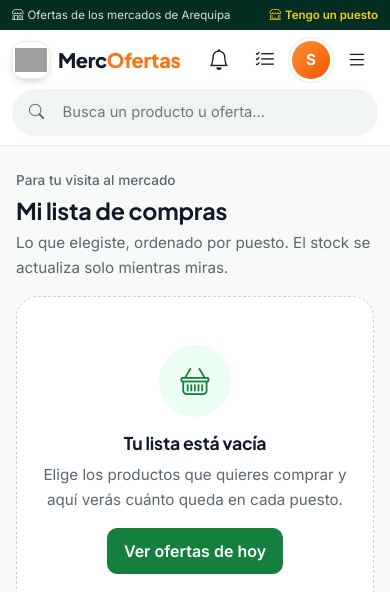
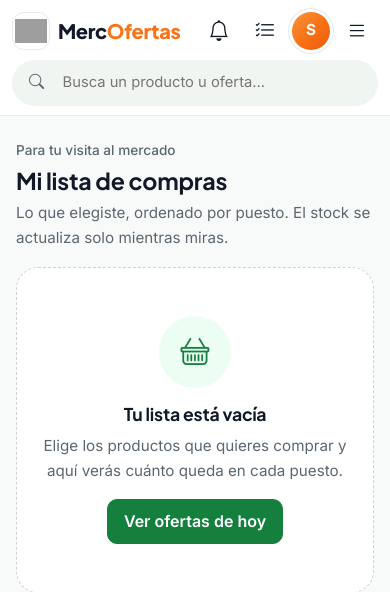
Before and after one commit to fabrizio1350/AGRO-COMERCIAL, a Django app: page /carrito/ in a window 390 px wide. Shown: the top 592 px of the page. Run offline with Django 5.2, Linux system fonts and the light colour scheme; the visitor is signed in with stand-in values (Sample User, id 1); data comes from the database, SQL or seed files in the repository; data that the repository does not hold is empty; parts of the project's set-up code (start-up, migrations or seed data) failed here and were passed over; grey boxes are pictures that could not be loaded.

Commit message:
cabecera mas limpia y sin estilos en linea

```diff
--- a/templates/base.html
+++ b/templates/base.html
@@ -15,7 +15,6 @@
     <link href="{% static 'css/tema.css' %}?v={{ version_estaticos }}" rel="stylesheet">
     <link rel="icon" type="image/png" href="{% include 'includes/favicon_url.html' %}">
     <link rel="apple-touch-icon" href="{% static 'imagenes/apple-touch-icon.png' %}">
-    {% include 'includes/estilos_ofertas.html' %}
     <meta name="theme-color" content="#15803d">
     <meta name="description" content="MercOfertas: encuentra las mejores ofertas de los mercados de Arequipa, compara precios entre puestos y llega directo al puesto.">
     {% block extra_css %}{% endblock %}
@@ -25,9 +24,9 @@
 
     <!-- Cabecera: barra superior, fila con logo/buscador/acciones y fila de navegacion -->
     <header class="cabecera" id="cabecera">
-        <div class="barra-superior">
+        <div class="barra-superior d-none d-sm-block">
             <div class="container-xxl d-flex justify-content-between align-items-center gap-2">
-                <span class="text-truncate"><i class="bi bi-shop me-1" aria-hidden="true"></i>Ofertas de los mercados de Arequipa<span class="d-none d-md-inline"> · Compras y pagas en el puesto</span></span>
+                <span class="d-none d-sm-inline text-truncate">Ofertas de los mercados de Arequipa<span class="d-none d-md-inline"> · Compras y pagas en el puesto</span></span>
                 <div class="d-flex align-items-center gap-3 flex-shrink-0">
                     {% if user.is_authenticated %}
                         {% if rol_actual == 'PRODUCTOR' %}
@@ -58,8 +57,8 @@
                 </form>
 
                 <div class="acciones-cabecera d-flex align-items-center gap-1 gap-sm-2 ms-auto">
-                    <a href="{% url 'ventas_por_oferta' %}" class="btn btn-ofertas d-none d-lg-inline-flex">
-                        <i class="bi bi-lightning-charge-fill" aria-hidden="true"></i>Ofertas
+                    <a href="{% url 'ventas_por_oferta' %}" class="enlace-ofertas d-none d-lg-inline-flex">
+                        <i class="bi bi-tag-fill" aria-hidden="true"></i>Ofertas
                     </a>
                     {% if user.is_authenticated %}
                         <a href="{% url 'mensajes' %}" class="icono-cabecera d-none d-sm-inline-flex" aria-label="Mensajes{% if mensajes_sin_leer %}, {{ mensajes_sin_leer }} sin leer{% endif %}" title="Mensajes">
@@ -125,11 +124,13 @@
                 </div>
             </div>
 
+            {% block buscador_movil %}
             <form class="buscador buscador-movil d-flex d-md-none" action="{% url 'catalogo' %}" method="get" role="search">
                 <label for="buscadorMovil" class="visually-hidden">Buscar productos</label>
                 <i class="bi bi-search" aria-hidden="true"></i>
                 <input type="search" id="buscadorMovil" name="q" value="{{ request.GET.q|default:'' }}" placeholder="Busca un producto u oferta...">
             </form>
+            {% endblock %}
         </div>
 
         <nav class="cabecera-nav d-none d-xl-block" aria-label="Navegación principal">
@@ -152,11 +153,8 @@
                 </div>
                 <a class="enlace-nav" href="{% url 'productores' %}">Puestos</a>
                 <a class="enlace-nav" href="{% url 'inicio' %}#como-funciona">Cómo funciona</a>
-                {% if user.is_authenticated %}
-                    <a class="enlace-nav ms-auto" href="{% url 'carrito' %}"><i class="bi bi-list-check" aria-hidden="true"></i>Mi lista de compras</a>
-                    {% if rol_actual == 'PRODUCTOR' %}
-                        <a class="enlace-nav" href="{% url 'panel_productor' %}"><i class="bi bi-shop" aria-hidden="true"></i>Mi puesto</a>
-                    {% endif %}
+                {% if rol_actual == 'PRODUCTOR' %}
+                    <a class="enlace-nav ms-auto" href="{% url 'panel_productor' %}">Mi puesto</a>
                 {% endif %}
             </div>
         </nav>
@@ -291,8 +289,6 @@
     </button>
 
     <script src="https://cdn.jsdelivr.net/npm/bootstrap@5.3.3/dist/js/bootstrap.bundle.min.js"></script>
-    <script src="{% static 'vendor/gsap.min.js' %}"></script>
-    <script src="{% static 'vendor/ScrollTrigger.min.js' %}"></script>
     <script src="{% static 'vendor/swiper-bundle.min.js' %}"></script>
     <script src="{% static 'vendor/htmx.min.js' %}"></script>
     <script src="{% static 'js/animaciones.js' %}?v={{ version_estaticos }}"></script>
```
